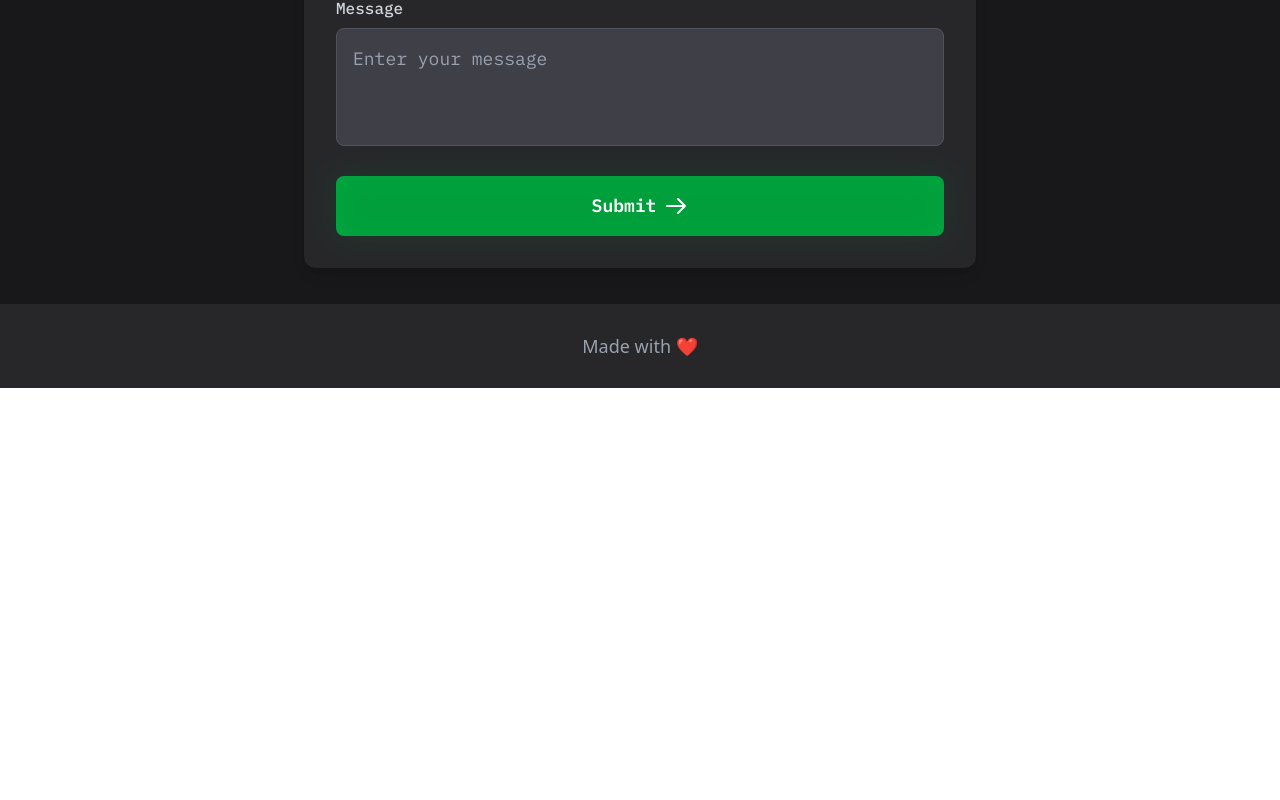
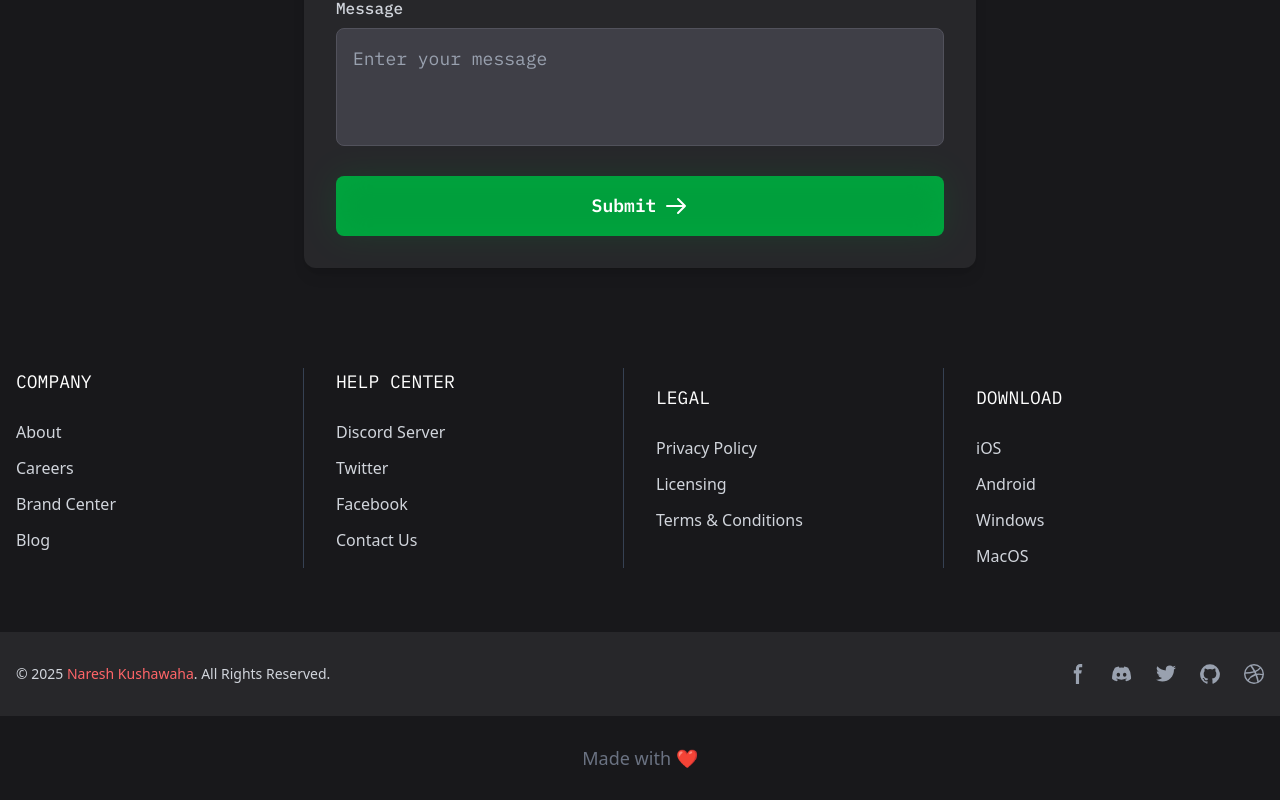
Before and after one commit to naresh2060/my-portfolio, a React (Vite) app: page / in a window 1280 px wide. Shown: the part 4506-5306 px from the top of the page. Before the commit the page ends 4894 px from the top, so only its background shows below. Built offline with nearby package versions, Linux system fonts and the light colour scheme.

Commit message:
Added:Footer.jsx

```diff
--- a/src/App.jsx
+++ b/src/App.jsx
@@ -5,7 +5,8 @@
 import Work from './pages/Work.jsx'
 import Contact from './pages/Contact.jsx'
 import ScrollToTopButton from './component/ScrollToTopButton.jsx'
-import Footer from './pages/footer.jsx'
+import MadeWithLove from './pages/MadeWithLove.jsx'
+import Footer from './pages/Footer.jsx'
 
 export default function App() {
   return (
@@ -17,6 +18,7 @@
       <Contact/>
       <ScrollToTopButton />
       <Footer/>
+      <MadeWithLove/>
     </div>
   )
 }
--- a/src/pages/Footer.jsx
+++ b/src/pages/Footer.jsx
@@ -2,11 +2,113 @@
 
 function Footer() {
   return (
-   <div>
-     <footer className=" text-gray-400 text-lg text-center py-7 bg-zinc-800">
-        Made with ❤️
+    <footer className="bg-zinc-900 text-white">
+      <div className="mx-auto w-full max-w-screen-xl">
+        <div className="grid grid-cols-2 gap-8 px-4 py-12 lg:py-16 md:grid-cols-4">
+          <div className='md:border-r-1 border-gray-700'>
+            <h2 className="mb-6 text-sm md:text-lg font-semibold text-white uppercase ibm-plex-mono-regular">Company</h2>
+            <ul className="text-gray-300 font-medium space-y-3">
+              <li>
+                <a href="#" className="text-xs md:text-base hover:text-red-400 transition-colors duration-200">About</a>
+              </li>
+              <li>
+                <a href="#" className="text-xs md:text-base hover:text-red-400 transition-colors duration-200">Careers</a>
+              </li>
+              <li>
+                <a href="#" className="text-xs md:text-base hover:text-red-400 transition-colors duration-200">Brand Center</a>
+              </li>
+              <li>
+                <a href="#" className="text-xs md:text-base hover:text-red-400 transition-colors duration-200">Blog</a>
+              </li>
+            </ul>
+          </div>
+          <div className='md:border-r-1 border-gray-700 md:pr-4' >
+            <h2 className="mb-6 text-sm md:text-lg font-semibold text-white uppercase ibm-plex-mono-regular">Help center</h2>
+            <ul className="text-gray-300 font-medium space-y-3">
+              <li>
+                <a href="#" className="text-xs md:text-base hover:text-red-400 transition-colors duration-200">Discord Server</a>
+              </li>
+              <li>
+                <a href="#" className="text-xs md:text-base hover:text-red-400 transition-colors duration-200">Twitter</a>
+              </li>
+              <li>
+                <a href="#" className="text-xs md:text-base hover:text-red-400 transition-colors duration-200">Facebook</a>
+              </li>
+              <li>
+                <a href="#" className="text-xs md:text-base hover:text-red-400 transition-colors duration-200">Contact Us</a>
+              </li>
+            </ul>
+          </div>
+          <div className='border-t-1 border-gray-700 pt-4 md:border-t-0 md:border-r-1'>
+            <h2 className="mb-6 text-sm md:text-lg font-semibold text-white uppercase ibm-plex-mono-regular">Legal</h2>
+            <ul className="text-gray-300 font-medium space-y-3">
+              <li>
+                <a href="#" className="text-xs md:text-base hover:text-red-400 transition-colors duration-200">Privacy Policy</a>
+              </li>
+              <li>
+                <a href="#" className="text-xs md:text-base hover:text-red-400 transition-colors duration-200">Licensing</a>
+              </li>
+              <li>
+                <a href="#" className="text-xs md:text-base hover:text-red-400 transition-colors duration-200">Terms & Conditions</a>
+              </li>
+            </ul>
+          </div>
+          <div className='border-t-1 border-gray-700 pt-4 md:border-t-0'>
+            <h2 className="mb-6 text-sm md:text-lg font-semibold text-white uppercase ibm-plex-mono-regular">Download</h2>
+            <ul className="text-gray-300 font-medium space-y-3">
+              <li>
+                <a href="#" className="text-xs md:text-base hover:text-red-400 transition-colors duration-200">iOS</a>
+              </li>
+              <li>
+                <a href="#" className="text-xs md:text-base hover:text-red-400 transition-colors duration-200">Android</a>
+              </li>
+              <li>
+                <a href="#" className="text-xs md:text-base hover:text-red-400 transition-colors duration-200">Windows</a>
+              </li>
+              <li>
+                <a href="#" className="text-xs md:text-base hover:text-red-400 transition-colors duration-200">MacOS</a>
+              </li>
+            </ul>
+          </div>
+        </div>
+        <div className="px-4 py-8 bg-zinc-800 md:flex md:items-center md:justify-between ">
+          <span className="text-xs md:text-sm text-gray-300 sm:text-center">© 2025 <a href="#" className="text-red-400 hover:text-red-300 transition-colors duration-200">Naresh Kushawaha</a>. All Rights Reserved.
+          </span>
+          <div className="flex mt-4 sm:justify-center md:mt-0 space-x-6 rtl:space-x-reverse">
+            <a href="#" className="text-gray-400 hover:text-red-400 transition-colors duration-200">
+              <svg className="w-4 h-4 md:w-5 md:h-5" aria-hidden="true" xmlns="http://www.w3.org/2000/svg" fill="currentColor" viewBox="0 0 8 19">
+                <path fillRule="evenodd" d="M6.135 3H8V0H6.135a4.147 4.147 0 0 0-4.142 4.142V6H0v3h2v9.938h3V9h2.021l.592-3H5V3.591A.6.6 0 0 1 5.592 3h.543Z" clipRule="evenodd"/>
+              </svg>
+              <span className="sr-only">Facebook page</span>
+            </a>
+            <a href="#" className="text-gray-400 hover:text-red-400 transition-colors duration-200">
+              <svg className="w-4 h-4 md:w-5 md:h-5" aria-hidden="true" xmlns="http://www.w3.org/2000/svg" fill="currentColor" viewBox="0 0 21 16">
+                <path d="M16.942 1.556a16.3 16.3 0 0 0-4.126-1.3 12.04 12.04 0 0 0-.529 1.1 15.175 15.175 0 0 0-4.573 0 11.585 11.585 0 0 0-.535-1.1 16.274 16.274 0 0 0-4.129 1.3A17.392 17.392 0 0 0 .182 13.218a15.785 15.785 0 0 0 4.963 2.521c.41-.564.773-1.16 1.084-1.785a10.63 10.63 0 0 1-1.706-.83c.143-.106.283-.217.418-.33a11.664 11.664 0 0 0 10.118 0c.137.113.277.224.418.33-.544.328-1.116.606-1.71.832a12.52 12.52 0 0 0 1.084 1.785 16.46 16.46 0 0 0 5.064-2.595 17.286 17.286 0 0 0-2.973-11.59ZM6.678 10.813a1.941 1.941 0 0 1-1.8-2.045 1.93 1.93 0 0 1 1.8-2.047 1.919 1.919 0 0 1 1.8 2.047 1.93 1.93 0 0 1-1.8 2.045Zm6.644 0a1.94 1.94 0 0 1-1.8-2.045 1.93 1.93 0 0 1 1.8-2.047 1.918 1.918 0 0 1 1.8 2.047 1.93 1.93 0 0 1-1.8 2.045Z"/>
+              </svg>
+              <span className="sr-only">Discord community</span>
+            </a>
+            <a href="#" className="text-gray-400 hover:text-red-400 transition-colors duration-200">
+              <svg className="w-4 h-4 md:w-5 md:h-5" aria-hidden="true" xmlns="http://www.w3.org/2000/svg" fill="currentColor" viewBox="0 0 20 17">
+                <path fillRule="evenodd" d="M20 1.892a8.178 8.178 0 0 1-2.355.635 4.074 4.074 0 0 0 1.8-2.235 8.344 8.344 0 0 1-2.605.98A4.13 4.13 0 0 0 13.85 0a4.068 4.068 0 0 0-4.1 4.038 4 4 0 0 0 .105.919A11.705 11.705 0 0 1 1.4.734a4.006 4.006 0 0 0 1.268 5.392 4.165 4.165 0 0 1-1.859-.5v.05A4.057 4.057 0 0 0 4.1 9.635a4.19 4.19 0 0 1-1.856.07 4.108 4.108 0 0 0 3.831 2.807A8.36 8.36 0 0 1 0 14.184 11.732 11.732 0 0 0 6.291 16 11.502 11.502 0 0 0 17.964 4.5c0-.177 0-.35-.012-.523A8.143 8.143 0 0 0 20 1.892Z" clipRule="evenodd"/>
+              </svg>
+              <span className="sr-only">Twitter page</span>
+            </a>
+            <a href="https://github.com/naresh2060/" target='_blank' className="text-gray-400 hover:text-red-400 transition-colors duration-200">
+              <svg className="w-4 h-4 md:w-5 md:h-5" aria-hidden="true" xmlns="http://www.w3.org/2000/svg" fill="currentColor" viewBox="0 0 20 20">
+                <path fillRule="evenodd" d="M10 .333A9.911 9.911 0 0 0 6.866 19.65c.5.092.678-.215.678-.477 0-.237-.01-1.017-.014-1.845-2.757.6-3.338-1.169-3.338-1.169a2.627 2.627 0 0 0-1.1-1.451c-.9-.615.07-.6.07-.6a2.084 2.084 0 0 1 1.518 1.021 2.11 2.11 0 0 0 2.884.823c.044-.503.268-.973.63-1.325-2.2-.25-4.516-1.1-4.516-4.9A3.832 3.832 0 0 1 4.7 7.068a3.56 3.56 0 0 1 .095-2.623s.832-.266 2.726 1.016a9.409 9.409 0 0 1 4.962 0c1.89-1.282 2.717-1.016 2.717-1.016.366.83.402 1.768.1 2.623a3.827 3.827 0 0 1 1.02 2.659c0 3.807-2.319 4.644-4.525 4.889a2.366 2.366 0 0 1 .673 1.834c0 1.326-.012 2.394-.012 2.72 0 .263.18.572.681.475A9.911 9.911 0 0 0 10 .333Z" clipRule="evenodd"/>
+              </svg>
+              <span className="sr-only">GitHub account</span>
+            </a>
+            <a href="#" className="text-gray-400 hover:text-red-400 transition-colors duration-200">
+              <svg className="w-4 h-4 md:w-5 md:h-5" aria-hidden="true" xmlns="http://www.w3.org/2000/svg" fill="currentColor" viewBox="0 0 20 20">
+                <path fillRule="evenodd" d="M10 0a10 10 0 1 0 10 10A10.009 10.009 0 0 0 10 0Zm6.613 4.614a8.523 8.523 0 0 1 1.93 5.32 20.094 20.094 0 0 0-5.949-.274c-.059-.149-.122-.292-.184-.441a23.879 23.879 0 0 0-.566-1.239 11.41 11.41 0 0 0 4.769-3.366ZM8 1.707a8.821 8.821 0 0 1 2-.238 8.5 8.5 0 0 1 5.664 2.152 9.608 9.608 0 0 1-4.476 3.087A45.758 45.758 0 0 0 8 1.707ZM1.642 8.262a8.57 8.57 0 0 1 4.73-5.981A53.998 53.998 0 0 1 9.54 7.222a32.078 32.078 0 0 1-7.9 1.04h.002Zm2.01 7.46a8.51 8.51 0 0 1-2.2-5.707v-.262a31.64 31.64 0 0 0 8.777-1.219c.243.477.477.964.692 1.449-.114.032-.227.067-.336.1a13.569 13.569 0 0 0-6.942 5.636l.009.003ZM10 18.556a8.508 8.508 0 0 1-5.243-1.8 11.717 11.717 0 0 1 6.7-5.332.509.509 0 0 1 .055-.02 35.65 35.65 0 0 1 1.819 6.476 8.476 8.476 0 0 1-3.331.676Zm4.772-1.462A37.232 37.232 0 0 0 13.113 11a12.513 12.513 0 0 1 5.321.364 8.56 8.56 0 0 1-3.66 5.73h-.002Z" clipRule="evenodd"/>
+              </svg>
+              <span className="sr-only">Dribbble account</span>
+            </a>
+          </div>
+        </div>
+      </div>
     </footer>
-   </div>
   )
 }
 
--- /dev/null
+++ b/src/pages/MadeWithLove.jsx
@@ -0,0 +1,13 @@
+import React from 'react'
+
+function MadeWithLove() {
+  return (
+   <div>
+     <footer className=" text-gray-500 text-lg text-center py-7 bg-zinc-900">
+        Made with ❤️
+    </footer>
+   </div>
+  )
+}
+
+export default MadeWithLove
```
